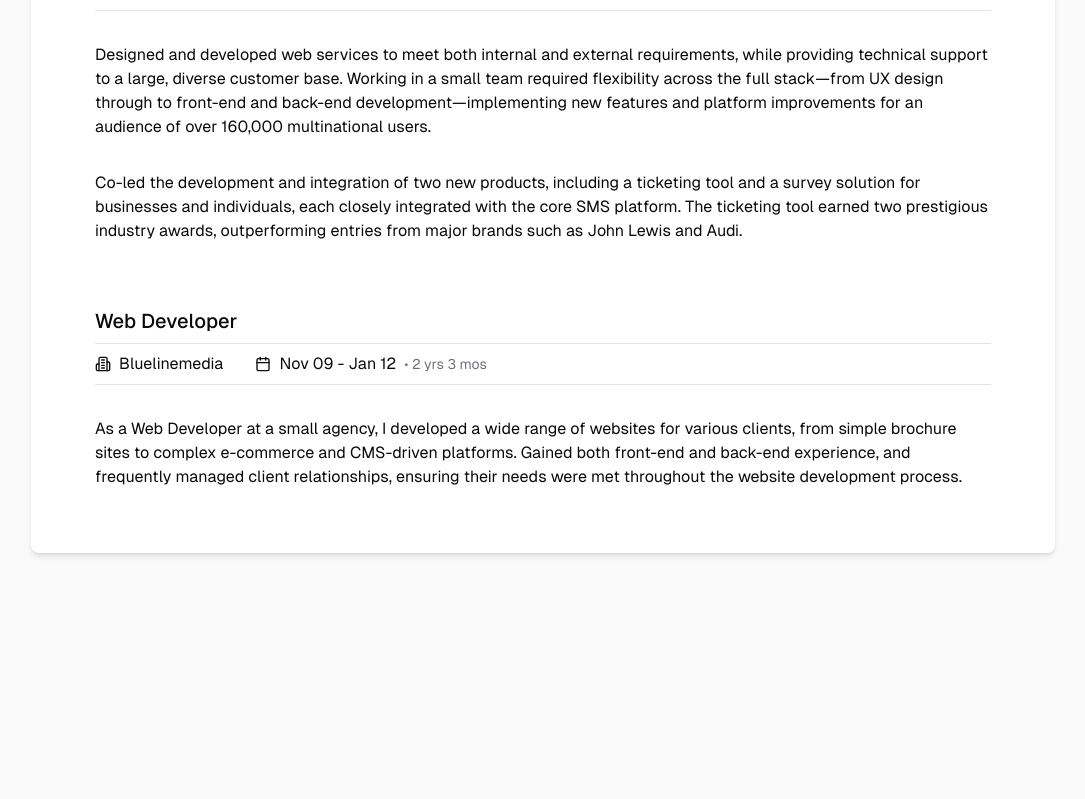
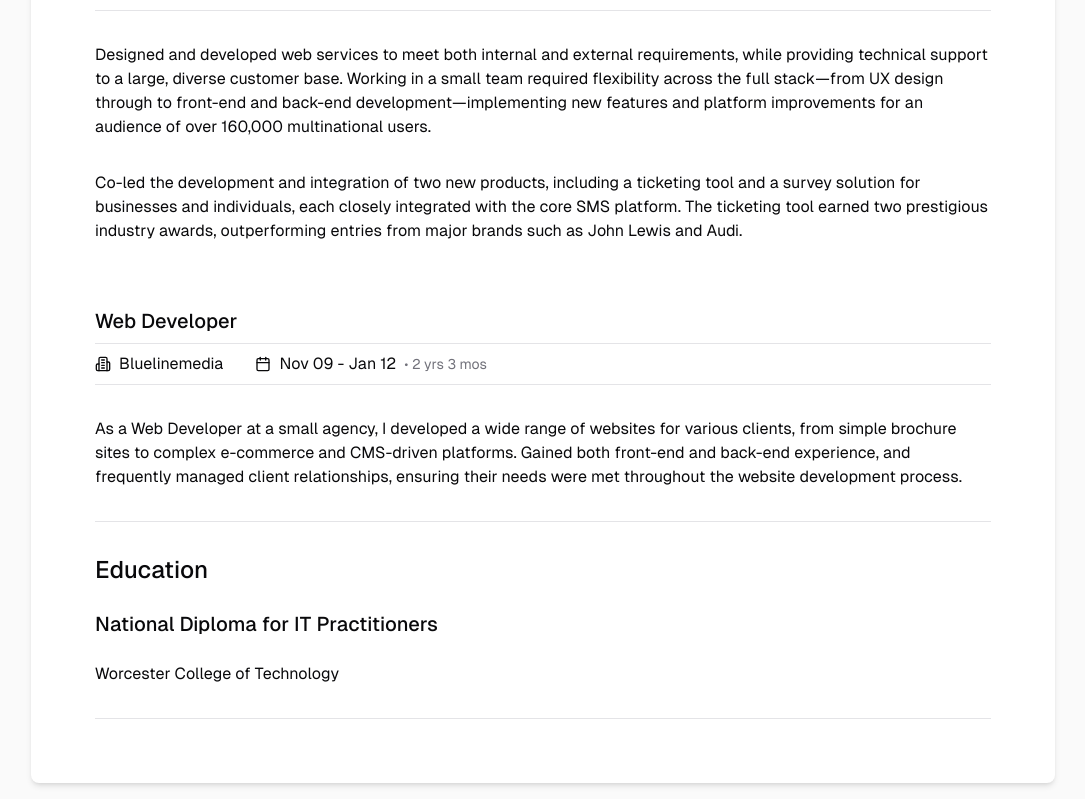
Before and after one commit to mwheelersmith/site, a Next.js app: page / in a window 1280 px wide. Shown: the part 2076-2875 px from the top of the page, without its empty margins (97-1182 px from the left). Before the commit the page ends 2645 px from the top, so only its background shows below. Built offline with nearby package versions, Linux system fonts and the light colour scheme.

Commit message:
Add section for education

```diff
--- a/app/page.tsx
+++ b/app/page.tsx
@@ -9,6 +9,8 @@ import { ExperienceTitle } from "@/components/experience/title";
 import { ExperienceDetails } from "@/components/experience/details";
 import { ExperienceContributions } from "@/components/experience/contributions";
 import { ExperienceContributionsItem } from "@/components/experience/contributions-item";
+
+import { Education } from "@/components/education";
 
 export default function Home() {
   return (
@@ -172,6 +174,8 @@ export default function Home() {
           </p>
         </ExperienceSection>
       </Experience>
+
+      <Education />
     </main>
   );
 }
--- /dev/null
+++ b/components/education.tsx
@@ -0,0 +1,12 @@
+export function Education() {
+  return (
+    <div className="flex flex-col gap-6 border-b border-zinc-200 pb-8 dark:border-zinc-600">
+      <h2 className="text-2xl font-medium">Education</h2>
+
+      <h3 className="text-xl font-medium">
+        National Diploma for IT Practitioners
+      </h3>
+      <p>Worcester College of Technology</p>
+    </div>
+  );
+}
--- a/components/experience/experience.tsx
+++ b/components/experience/experience.tsx
@@ -5,7 +5,9 @@ export function Experience({ children }: { children: ReactNode }) {
     <>
       <h2 className="text-2xl font-medium">Experience</h2>
 
-      <div className="flex flex-col gap-16">{children}</div>
+      <div className="flex flex-col gap-16 border-b border-zinc-200 pb-8 dark:border-zinc-600">
+        {children}
+      </div>
     </>
   );
 }
```
